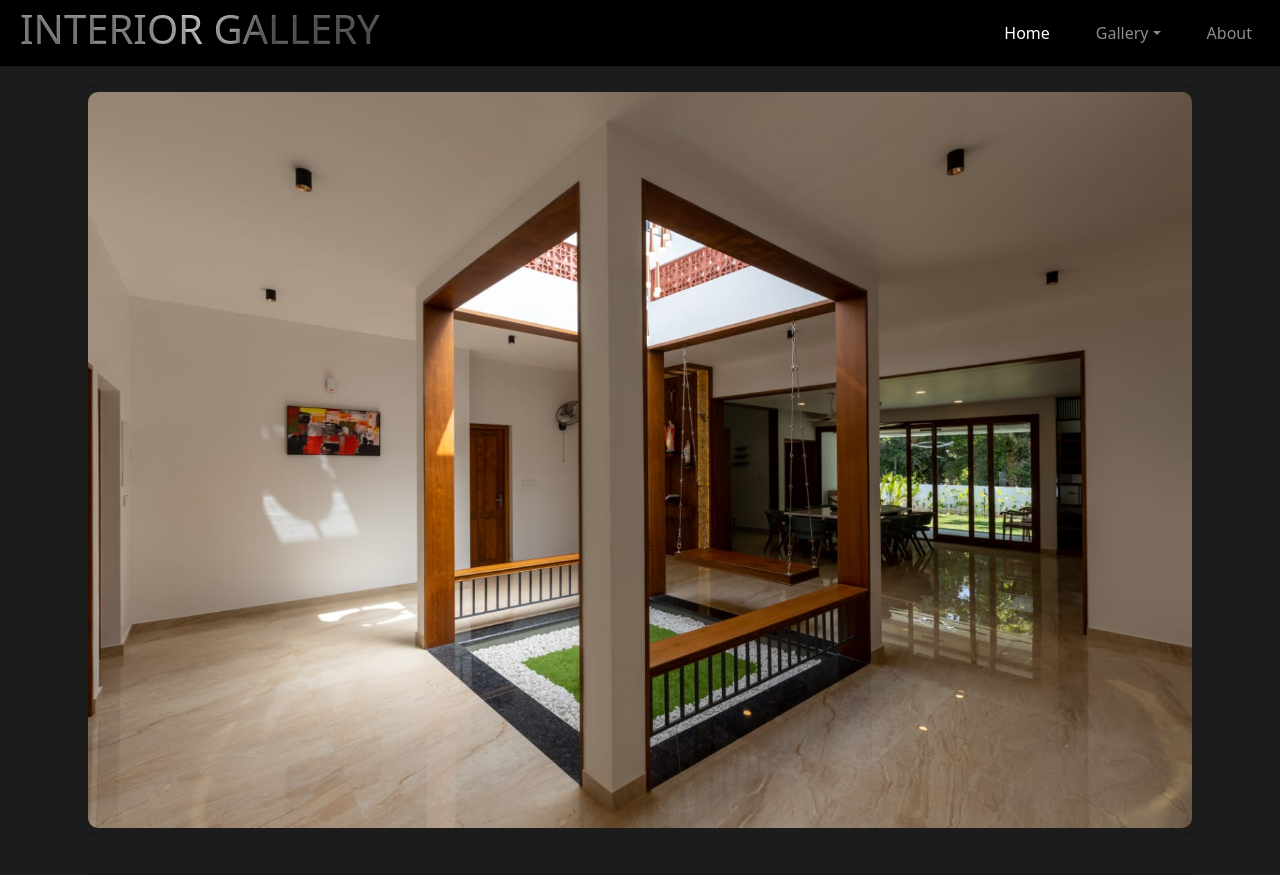
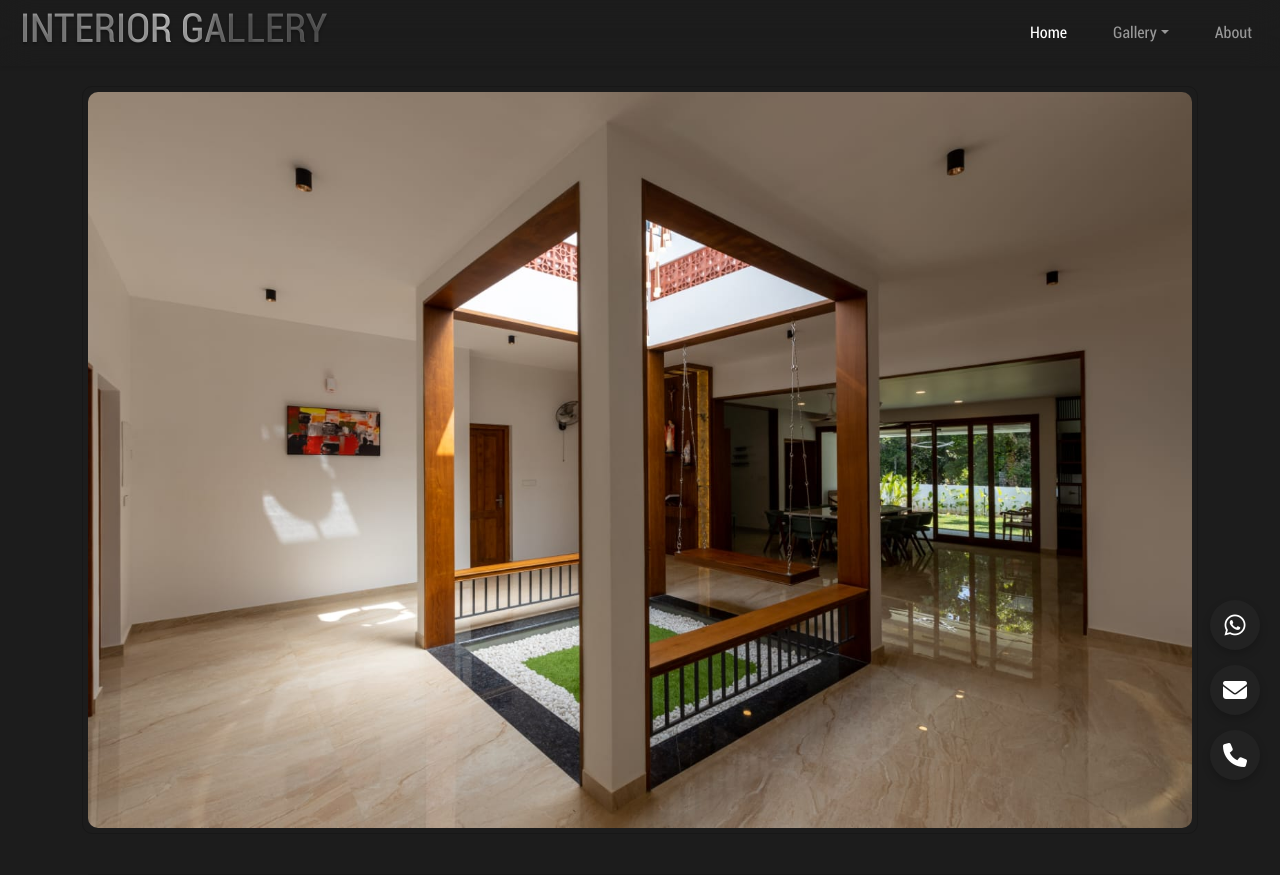
Before and after one commit to rishebss/blogwebsite, a Django app: page /viewinterior/ in a window 1280 px wide. Shown: the top 875 px of the page. Run offline with Django 5.2, Linux system fonts and the light colour scheme; data comes from the database, SQL or seed files in the repository; some libraries are stand-ins or nearby versions.

Commit message:
redesign

```diff
--- a/templates/incomplete.html
+++ b/templates/incomplete.html
@@ -5,6 +5,7 @@
     <meta charset="UTF-8">
     <title>Ongoing Projects</title>
     <meta name="viewport" content="width=device-width, initial-scale=1.0">
+    <link rel="stylesheet" href="https://cdnjs.cloudflare.com/ajax/libs/font-awesome/6.0.0-beta3/css/all.min.css">
     <link href="https://cdn.jsdelivr.net/npm/bootstrap@5.3.3/dist/css/bootstrap.min.css" rel="stylesheet" integrity="sha384-QWTKZyjpPEjISv5WaRU9OFeRpok6YctnYmDr5pNlyT2bRjXh0JMhjY6hW+ALEwIH" crossorigin="anonymous">
     <link rel="stylesheet" href="{% static 'style1.css' %}">
     <style>
@@ -14,6 +15,7 @@
             background-repeat: no-repeat;
             background-attachment: fixed;
             overflow-x: hidden; /* Prevent horizontal overflow */
+            font-family:myfont;
         }
         @font-face{
 font-family:myfont;
--- a/templates/interior.html
+++ b/templates/interior.html
@@ -6,6 +6,7 @@
     <meta charset="UTF-8">
     <title>Completed Projects</title>
     <meta name="viewport" content="width=device-width, initial-scale=1.0">
+    <link rel="stylesheet" href="https://cdnjs.cloudflare.com/ajax/libs/font-awesome/6.0.0-beta3/css/all.min.css">
     <link href="https://cdn.jsdelivr.net/npm/bootstrap@5.3.3/dist/css/bootstrap.min.css" rel="stylesheet" integrity="sha384-QWTKZyjpPEjISv5WaRU9OFeRpok6YctnYmDr5pNlyT2bRjXh0JMhjY6hW+ALEwIH" crossorigin="anonymous">
     <link rel="stylesheet" href="{% static 'style1.css' %}">
     <style>
@@ -15,6 +16,7 @@
             background-repeat: no-repeat;
             background-attachment: fixed;
             overflow-x: hidden; /* Prevent horizontal overflow */
+            font-family:myfont;
         }
 
         .steel-text {
@@ -31,7 +33,9 @@ src:url(/static/Roboto-Condensed.ttf)
 }
 
         .navbar {
-            background:black;
+            background:transparent;
+            backdrop-filter: blur(16px) saturate(180%);
+    -webkit-backdrop-filter: blur(16px) saturate(180%);
             padding: 0.5rem;
             display: flex;
             justify-content: space-between;
@@ -254,6 +258,72 @@ src:url(/static/Roboto-Condensed.ttf)
         {% endfor %}
     </div>
 </div>
+<style>
+    .floating-bar {
+    position: fixed;
+    bottom: 20px;
+    right: 20px;
+    display: flex;
+    flex-direction: column;
+    gap: 15px;
+    z-index: 1000;
+}
+
+.float-icon {
+    width: 50px;
+    height: 50px;
+    background-color: #222;
+    color: #fff;
+    border-radius: 50%;
+    display: flex;
+    justify-content: center;
+    align-items: center;
+    font-size: 24px;
+    box-shadow: 0 4px 8px rgba(0, 0, 0, 0.2);
+    transition: background-color 0.3s ease;
+}
+
+.float-icon:hover {
+    background-color: rgba(0, 53, 132, 0.5);
+}
+
+.whatsapp {
+    background-color:  rgba(0, 0, 0, 0.50;
+}
+
+.whatsapp:hover {
+    background-color: rgba(0, 53, 132, 0.5);
+}
+
+.gmail {
+    background-color:  rgba(0, 0, 0, 0.50;
+}
+
+.gmail:hover {
+    background-color:  rgba(0, 53, 132, 0.5);
+}
+
+.call {
+    background-color:  rgba(0, 0, 0, 0.50;
+}
+
+.call:hover {
+    background-color: rgba(0, 53, 132, 0.5);
+}
+
+  </style>
+  <div class="floating-bar">
+    <a href="https://wa.me/9847109706" target="_blank" class="float-icon whatsapp" style="text-decoration: none;">
+        <i class="fa-brands fa-whatsapp"></i>
+    </a>
+    <a href="mailto:Caddall2003@gmail.com" target="_blank" class="float-icon gmail" style="text-decoration: none;">
+        <i class="fa fa-envelope"></i>
+    </a>
+    <a href="tel:+91 9847109706" target="_blank" class="float-icon call" style="text-decoration: none;">
+        <i class="fa fa-phone"></i>
+    </a>
+</div>
+
 <!-- Add this footer just before the closing </body> tag -->
 <footer class="footer mt-auto py-3">
     <div class="container text-center">
```
Also changed, not shown: templates/demo.html (+8 -13 lines), templates/grid.html (+69 -1 lines).
